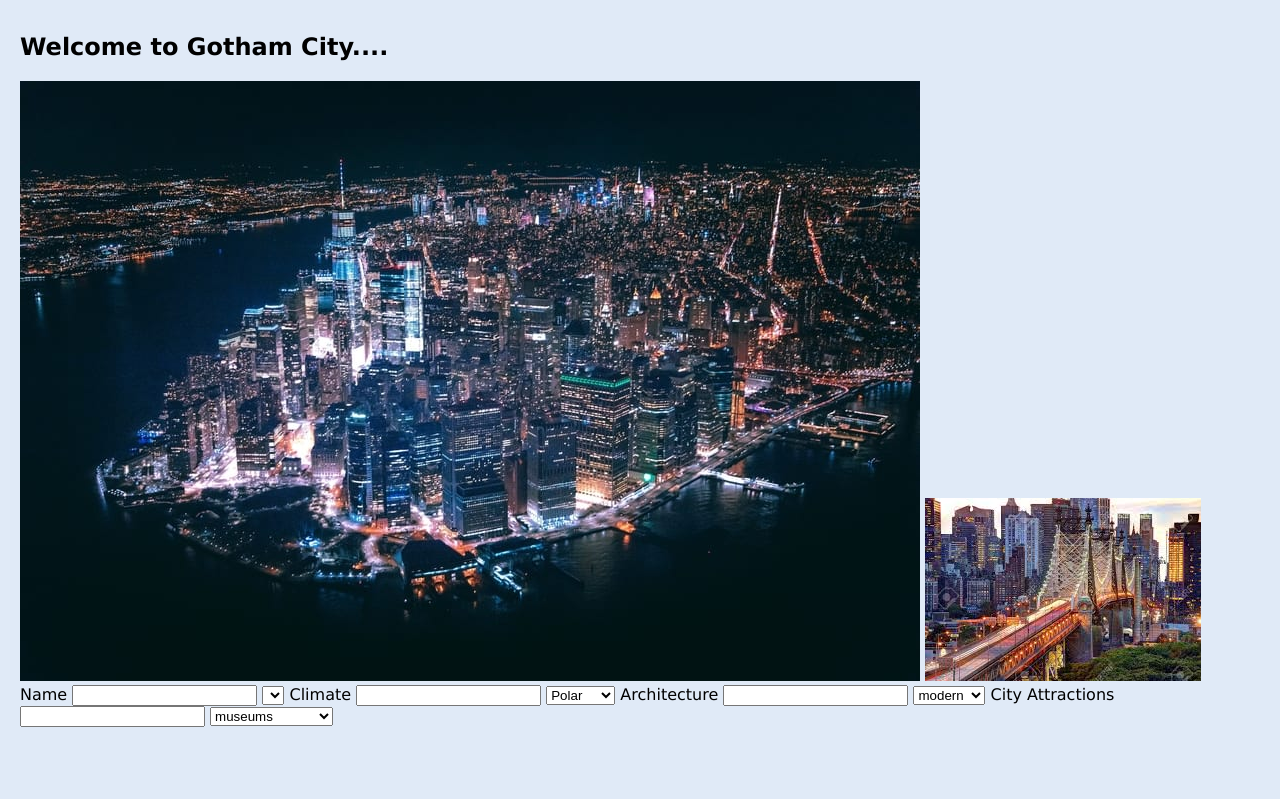
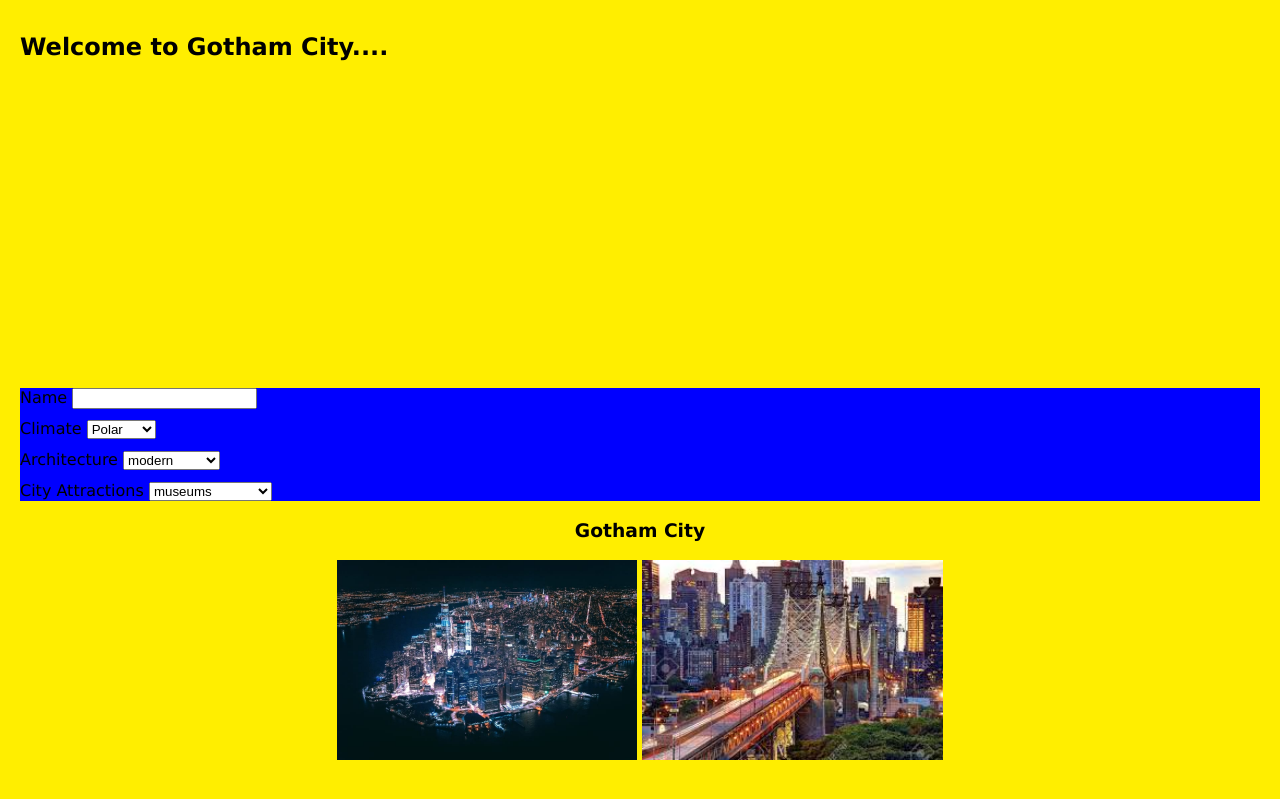
Before and after one commit to hamzali03/h-city-builder, a plain HTML site: page index.html in a window 1280 px wide. Shown: the part 87-886 px from the top of the page. Before the commit the page ends 834 px from the top, so only its background shows below. Drawn offline with Linux system fonts and the light colour scheme.

Commit message:
added html and some css

```diff
--- a/index.html
+++ b/index.html
@@ -30,47 +30,46 @@
 
         <main>
             <h2>Welcome to Gotham City....</h2>
-            <img src="./assets/gotham.jpg" />
-            <img src="./assets/images.jpg" />
 
             <section class="controls">
-                <label>
-                    Name
-                    <input type="name" />
-                    <select id="name-select">
-                        <button id="add-button">Add</button>
+                <div id="inputs">
+                    <label>
+                        Name
+                        <input id="name-input" />
                     </select>
                 </label>
                 <label>
                     Climate
-                    <input type="climate" />
                     <select id="climate-select">
                         <option value="cold">Polar</option>
-                        <option value="hot">Desert</option>
+                        <option value="hot">sunny</option>
                         <option value="rainy">Tropical</option>
                         <button id="add-button">Add</button>
                     </select>
                 </label>
                 <label>
                     Architecture
-                    <input type="architecture" />
                     <select id="architecture">
                         <option value="modern">modern</option>
                         <option value="futuristic">futuristic</option>
-                        <option value=""></option>
+                        <option value="big-building">big buildings</option>
                     </select>
                 </label>
                 <label>
                     City Attractions
-                    <input type="city-attractions" />
                     <select id="city-attractions">
                         <option value="museums">museums</option>
                         <option value="bridges">bike on bridges</option>
                         <option value="free pizza fridays">free pizza fridays</option>
-                        <option value="farmer markets">farmer markets</option>
                     </select>
                 </label>
-            </section>
+            </div>
+            <div id="pictures">
+                <h3>Gotham City</h3>
+                <img src="./assets/gotham.jpg" height="200px" />
+                <img src="./assets/images.jpg" height="200px"/>
+            </div>
+        </section>
         </main>
     </body>
-</html>
+    </html>
--- a/styles/global.css
+++ b/styles/global.css
@@ -31,5 +31,26 @@ header .logo {
 }
 
 main {
+    display: grid;
     padding: 20px;
+    background-color: rgb(255, 238, 0);
+    grid-template-rows: 1fr 1fr 1fr;
 }
+
+#controls {
+    display: grid;
+    grid-template-columns: 1fr 1fr;
+    background-color: rgb(30, 13, 46);
+}
+
+#inputs {
+    display: grid;
+    gap: 10px;
+    background-color: blue;
+    grid-template-rows: 1fr 1fr 1fr;
+    text-align: left;
+}
+
+#pictures {
+    text-align: center;
+}
```
Also changed, not shown: assets/big buildings.jpg (added), assets/futuristic .jpg (added), assets/modern.jpg (added), assets/polar.jpg (added), assets/sunny.jpg (added), assets/tropical.jpg (added).
